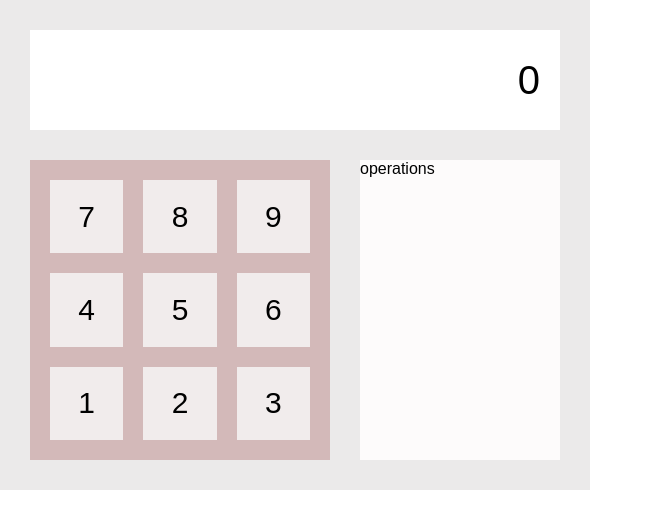
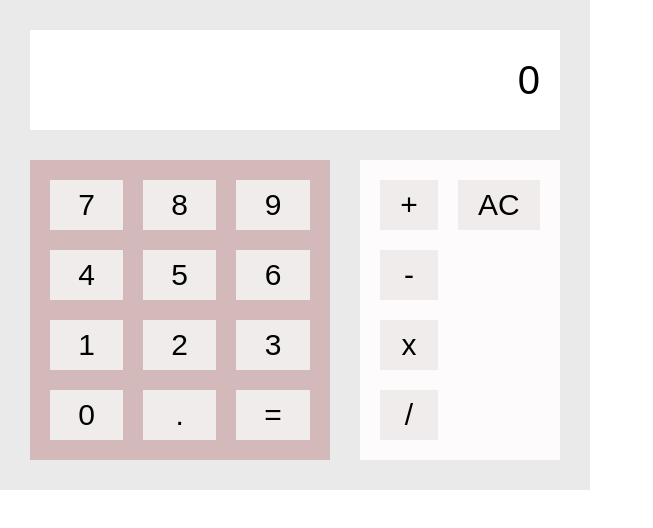
Before and after one commit to MarlenaFlueh/react-calculator, a React app: page / in a window 1280 px wide. Shown: the top 528 px of the page, without its empty margins (0-653 px from the left). Built offline with nearby package versions, Linux system fonts and the light colour scheme.

Commit message:
create operators content

```diff
--- a/src/components/Numbers/Numbers.css
+++ b/src/components/Numbers/Numbers.css
@@ -2,7 +2,7 @@
   background-color: #d3b9b9;
   display: grid;
   grid-template-columns: auto auto auto;
-  grid-template-rows: auto auto auto;
+  grid-template-rows: auto auto auto auto;
   grid-column-gap: 20px;
   grid-row-gap: 20px;
   padding: 20px;
@@ -44,3 +44,15 @@
 .Item3:hover {
   background-color: rgb(219, 214, 214);
 }
+
+.Item4 {
+  grid-row: 4 / span 1;
+  background-color: rgb(241, 236, 236);
+  display: flex;
+  justify-content: center;
+  align-items: center;
+}
+
+.Item4:hover {
+  background-color: rgb(219, 214, 214);
+}
--- a/src/components/Numbers/Numbers.js
+++ b/src/components/Numbers/Numbers.js
@@ -31,6 +31,15 @@ const numbers = props => (
     <div className={classes.Item3} onClick={() => props.clicked(3)}>
       3
     </div>
+    <div className={classes.Item4} onClick={() => props.clicked(0)}>
+      0
+    </div>
+    <div className={classes.Item4} onClick={() => props.clicked(".")}>
+      .
+    </div>
+    <div className={classes.Item4} onClick={() => props.clicked("=")}>
+      =
+    </div>
   </div>
 );
 
--- a/src/components/Operations/Operations.css
+++ b/src/components/Operations/Operations.css
@@ -1,3 +1,69 @@
 .Operations {
   background-color: rgb(253, 251, 251);
+  display: grid;
+  grid-template-columns: auto auto;
+  grid-template-rows: auto auto auto auto;
+  grid-column-gap: 20px;
+  grid-row-gap: 20px;
+  padding: 20px;
+  font-size: 30px;
 }
+
+.Operator0 {
+  grid-row: 1 / span 1;
+  background-color: rgb(241, 236, 236);
+  display: flex;
+  justify-content: center;
+  align-items: center;
+}
+
+.Operator0:hover {
+  background-color: rgb(219, 214, 214);
+}
+
+.Operator1 {
+  grid-row: 1 / span 1;
+  background-color: rgb(241, 236, 236);
+  display: flex;
+  justify-content: center;
+  align-items: center;
+}
+
+.Operator1:hover {
+  background-color: rgb(219, 214, 214);
+}
+
+.Operator2 {
+  grid-row: 2 / span 1;
+  background-color: rgb(241, 236, 236);
+  display: flex;
+  justify-content: center;
+  align-items: center;
+}
+
+.Operator2:hover {
+  background-color: rgb(219, 214, 214);
+}
+.Operator3 {
+  grid-row: 3 / span 1;
+  background-color: rgb(241, 236, 236);
+  display: flex;
+  justify-content: center;
+  align-items: center;
+}
+
+.Operator3:hover {
+  background-color: rgb(219, 214, 214);
+}
+
+.Operator4 {
+  grid-row: 4 / span 1;
+  background-color: rgb(241, 236, 236);
+  display: flex;
+  justify-content: center;
+  align-items: center;
+}
+
+.Operator4:hover {
+  background-color: rgb(219, 214, 214);
+}
--- a/src/components/Operations/Operations.js
+++ b/src/components/Operations/Operations.js
@@ -2,6 +2,24 @@ import React from "react";
 
 import classes from "./Operations.css";
 
-const operations = () => <div className={classes.Operations}>operations</div>;
+const operations = props => (
+  <div className={classes.Operations}>
+    <div className={classes.Operator1} onClick={() => props.clicked("+")}>
+      +
+    </div>
+    <div className={classes.Operator1} onClick={props.deleted}>
+      AC
+    </div>
+    <div className={classes.Operator2} onClick={() => props.clicked("-")}>
+      -
+    </div>
+    <div className={classes.Operator3} onClick={() => props.clicked("x")}>
+      x
+    </div>
+    <div className={classes.Operator4} onClick={() => props.clicked("/")}>
+      /
+    </div>
+  </div>
+);
 
 export default operations;
--- a/src/containers/Calculator/Calculator.js
+++ b/src/containers/Calculator/Calculator.js
@@ -7,22 +7,27 @@ import Operations from "../../components/Operations/Operations";
 
 class Calculator extends Component {
   state = {
-    display: "0"
+    display: 0
   };
 
   changeDisplayHandler = value =>
-    this.state.display === "0"
+    this.state.display === 0 && typeof value === "number"
       ? this.setState({ display: value })
       : this.setState(prevState => {
           return { display: prevState.display + value.toString() };
         });
+
+  deleteDisplayHandler = () => this.setState({ display: 0 });
 
   render() {
     return (
       <Aut>
         <Display value={this.state.display} />
         <Numbers clicked={this.changeDisplayHandler} />
-        <Operations />
+        <Operations
+          deleted={this.deleteDisplayHandler}
+          clicked={this.changeDisplayHandler}
+        />
       </Aut>
     );
   }
```
